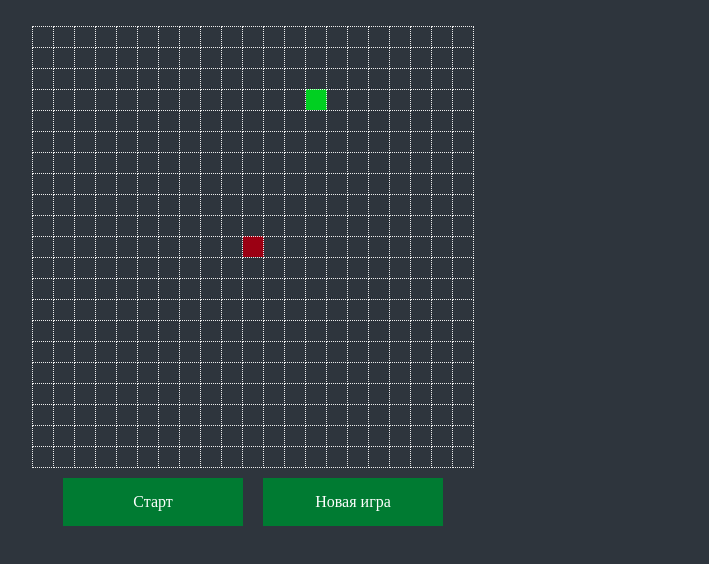
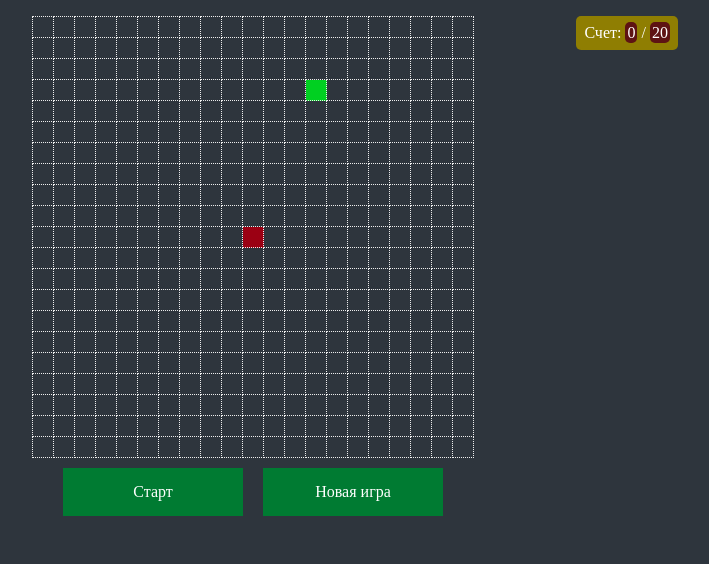
Before and after one commit to AleR111/AleR111.github.io, a plain HTML site: page Lesson7/hm_7/index.html in a window 1280 px wide. Shown: the whole page, without its empty margins (387-1096 px from the left). Drawn offline with Linux system fonts and the light colour scheme.

Commit message:
done 1 task

```diff
--- a/Lesson7/hm_7/index.html
+++ b/Lesson7/hm_7/index.html
@@ -8,6 +8,11 @@
 <body>
 <div id="game-wrap">
     <table id="game"></table>
+    <div class="game_score">
+        <div class="game_score-text">
+            Счет: <span id="player-score" class="game_score-num">0</span> / <span id="win-score" class="game_score-num"></span>
+        </div>
+    </div>
 </div>
 <div id="menu">
     <div id="playButton" class="menuButton">Старт</div>
--- a/Lesson7/hm_7/js.js
+++ b/Lesson7/hm_7/js.js
@@ -4,7 +4,7 @@ const settings = {
   rowsCount: 21,
   colsCount: 21,
   speed: 2,
-  winFoodCount: 50,
+  winFoodCount: 20,
 };
 
 const config = {
@@ -226,8 +226,19 @@ const game = {
 
     this.map.init(this.config.getRowsCount(), this.config.getColsCount());
 
+    //hm//
+
+    this.winScore();
+
     this.setEventHandlers();
     this.reset();
+  },
+
+    //hm//
+
+  winScore() {
+      const winScore = document.getElementById('win-score');
+      winScore.innerText = `${this.config.getWinFoodCount()}`
   },
 
   setEventHandlers() {
@@ -355,6 +366,11 @@ const game = {
 
     if (this.food.isOnPoint(this.snake.getNextStepHeadPoint())) {
       this.snake.growUp();
+
+      ///// hm score
+
+      this.getScore()
+
       this.food.setCoordinates(this.getRandomFreeCoordinates());
 
       if (this.isGameWon()) this.finish();
@@ -363,6 +379,15 @@ const game = {
     this.snake.makeStep();
     this.render();
   },
+
+     // hm
+
+  getScore() {
+    const score = this.snake.body.length - 1;
+    const playerScore = document.getElementById('player-score');
+    playerScore.innerText = `${score}`;
+  },
+
 
   canMakeStep() {
     const nextStepPoint = this.snake.getNextStepHeadPoint();
--- a/Lesson7/hm_7/style.css
+++ b/Lesson7/hm_7/style.css
@@ -1,9 +1,10 @@
-*{
+* {
     margin: 0;
     padding: 0;
     background: #2e353d;
 }
-.menuButton{
+
+.menuButton {
     width: 150px;
     padding: 15px;
     margin: 10px;
@@ -12,35 +13,73 @@
     text-align: center;
     cursor: pointer;
 }
-.menuButton:hover{
+
+.menuButton:hover {
     background: #009641;
 }
-#game{
+
+#game {
     border-collapse: collapse;
-    margin: 2% auto 0;
 }
-#menu{
+
+#game-wrap {
+    padding-top: 16px;
     display: flex;
     justify-content: center;
 }
-td.cell{
+
+#menu {
+    display: flex;
+    justify-content: center;
+}
+
+td.cell {
     width: 20px;
     height: 20px;
     border: 1px dotted #eee;
     border-collapse: collapse;
 }
-.food{
+
+.food {
     background: #00d021;
 }
-.snakeBody{
+
+.snakeBody {
     background: #e5e5e5;
 }
-.snakeHead{
+
+.snakeHead {
     background: #9b0013;
 }
+
 .disabled {
     background: #7c7c7c;
 }
-.disabled:hover{
+
+.disabled:hover {
     background: #7c7c7c;
 }
+
+/*hm*/
+
+.game_score {
+    /*position: absolute;*/
+    /*margin-left: 8%;*/
+    /*padding: 8px;*/
+
+}
+
+.game_score-text {
+    color: #fff;
+    position: absolute;
+    margin-left: 8%;
+    padding: 8px;
+    background-color: #8f7e02;
+    border-radius: 5px;
+}
+
+.game_score-num {
+    background-color: #5e1313;
+    padding: 2px;
+    border-radius: 5px;
+}
```
